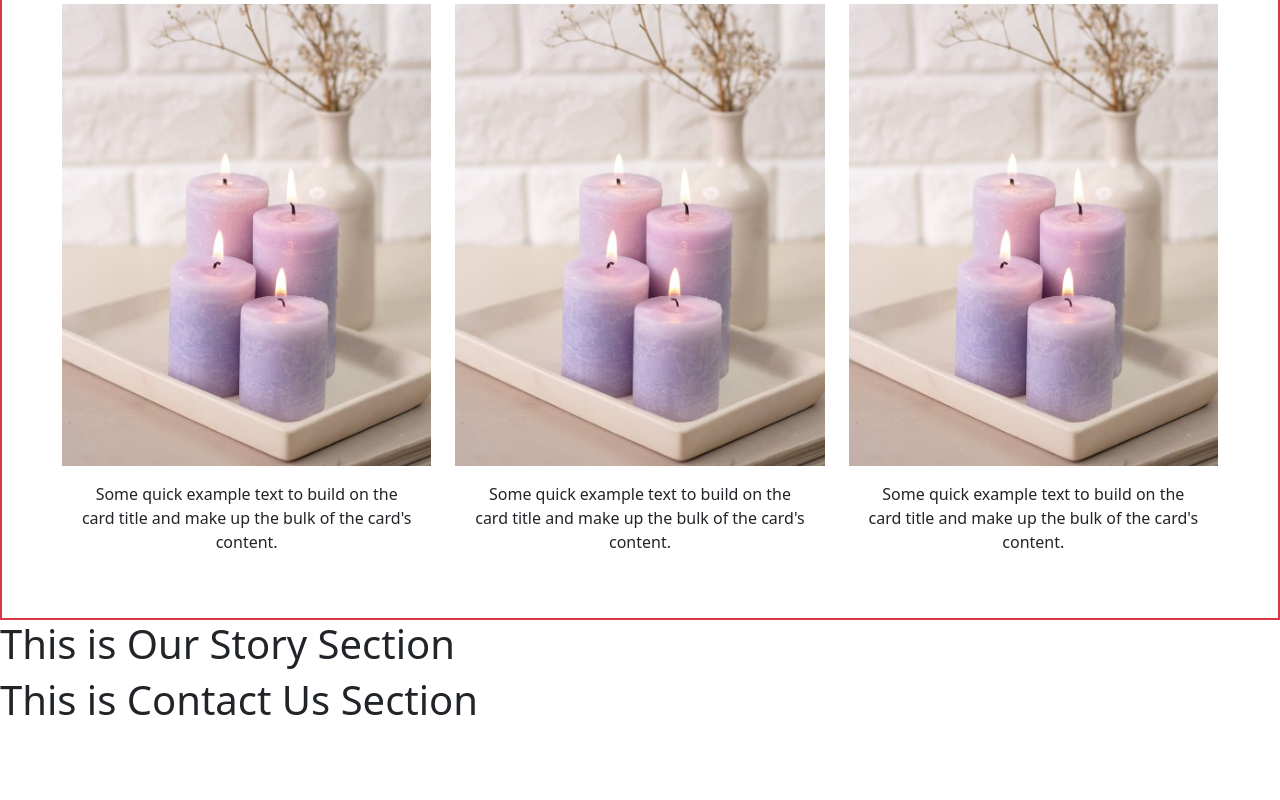
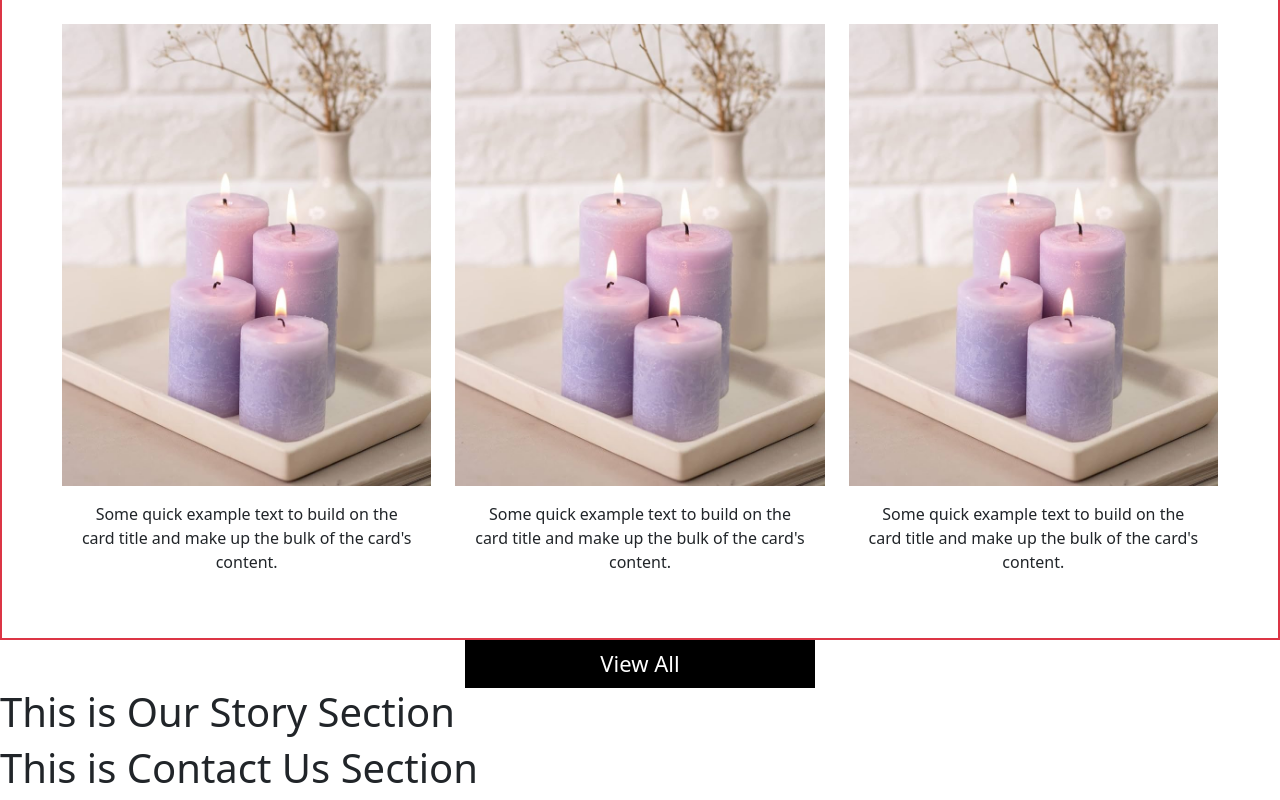
Before and after one commit to ChitranshGhai/Team-Project, a React (Create React App) app: page / in a window 1280 px wide. Shown: the part 745-1545 px from the top of the page. Before the commit the page ends 1477 px from the top, so only its background shows below. Built offline with nearby package versions, Linux system fonts and the light colour scheme.

Commit message:
Added Button in Inventory Section

```diff
--- a/src/Components/HomePages/HomeStyle.css
+++ b/src/Components/HomePages/HomeStyle.css
@@ -12,10 +12,24 @@
 
 /* View-All Button */
 #ViewAll-Button{
-    display: block;
+    width: 350px;
+    height: 48px;
+    margin: auto;
+    background-color: black;
     color: white;
-    background-color: black;
-    padding: 10px 90px;
-    font-size: 25px;
-    margin:auto;
+    display: flex;
+    align-items: center;
+    justify-content: center;
+    font-size: 22px;
+    outline: none;
+    border: 0;
+    transition: all;
+    transition-duration: .15s;
+    transition-timing-function: linear;
 }
+
+#ViewAll-Button:hover{
+    background-color: white;
+    color: black;
+    border: .5px solid black;
+}
--- a/src/Components/HomePages/Inventory.jsx
+++ b/src/Components/HomePages/Inventory.jsx
@@ -7,6 +7,7 @@ import './HomeStyle.css'
 
 function RowColLayoutColWidthBreakpointExample() {
   return (
+    <>
     <div className='container-fluid d-flex flex-wrap align-items-center justify-content-center border border-2 border-danger mt-3 p-0'>
       <div className='row m-5 d-flex justify-content-center'>
         <div className='col-sm-12 col-md-4 align-self-center'>
@@ -47,7 +48,10 @@ function RowColLayoutColWidthBreakpointExample() {
         </div>
       </div>
     </div>
-
+    <button id='ViewAll-Button'>
+      View All
+    </button>
+    </>
   );
 }
 
--- a/src/Components/Style.css
+++ b/src/Components/Style.css
@@ -7,7 +7,7 @@
 
 /* Nav-Bar-Main-Box */
 .Nav-Main-Container{
-    height: 65px;
+    height: 85px;
     width: 100%;
     background-color: black;
     color: white;
```
